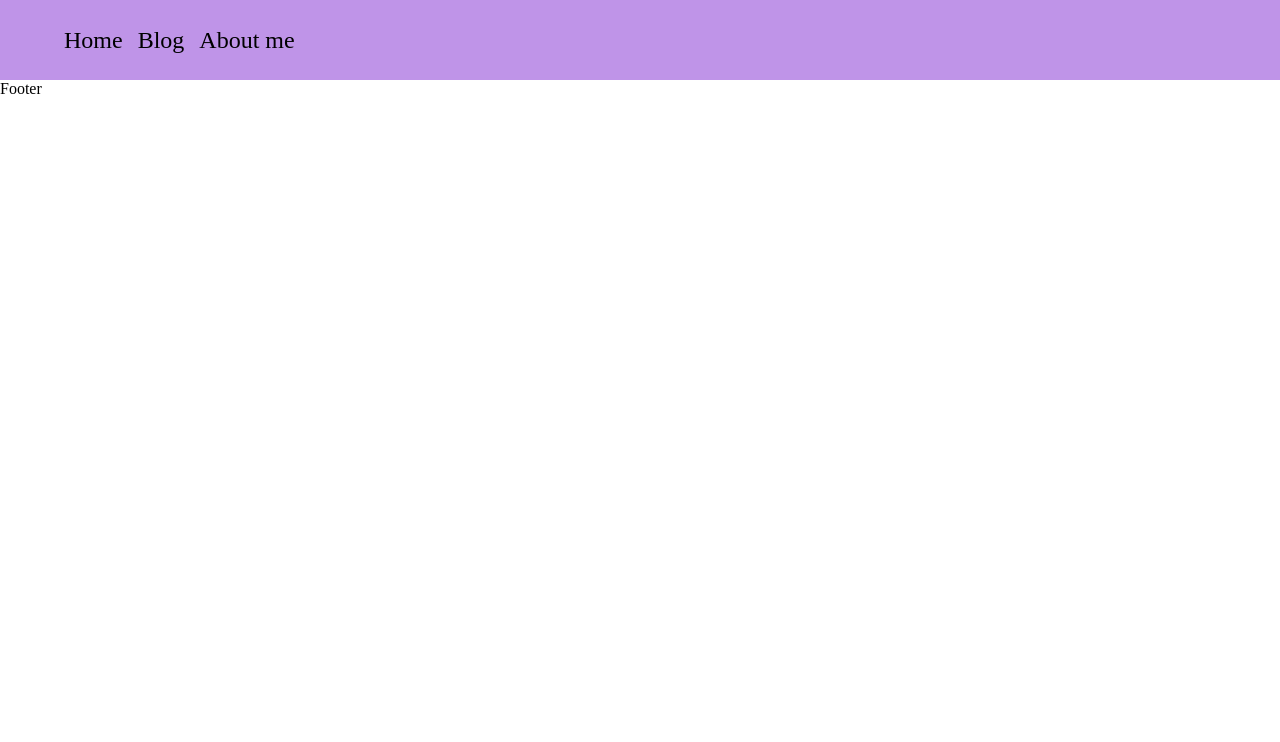
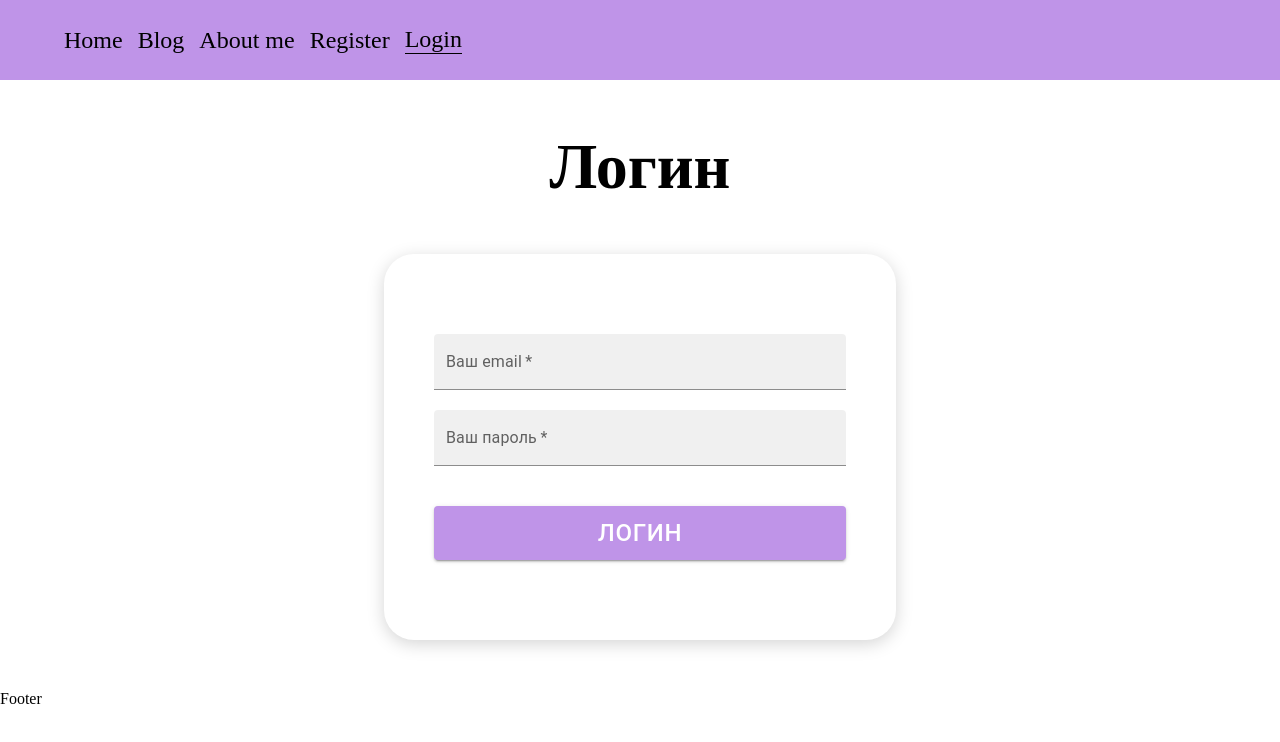
Before and after one commit to ArsenLen/BT-myblog, a React (Create React App) app: page /login in a window 1280 px wide. Shown: the top 742 px of the page. Built offline with nearby package versions, Linux system fonts and the light colour scheme; a web font is replaced by a local one.

Commit message:
login page

```diff
--- a/src/App.js
+++ b/src/App.js
@@ -6,6 +6,7 @@ import PostsPage from './pages/PostsPage/PostsPage';
 import Footer from './components/Footer/Footer';
 import SinglePostPage from './pages/SinglePostPage/SinglePostPage';
 import RegisterPage from './pages/RegisterPage/RegisterPage';
+import LoginPage from './pages/LoginPage/LoginPage';
 
 function App() {
   return (
@@ -16,6 +17,7 @@ function App() {
         <Route path='/posts' element={<PostsPage />} />
         <Route path='/post/:id' element={<SinglePostPage />} />
         <Route path="/register" element={<RegisterPage />} />
+        <Route path="/login" element={<LoginPage />} />
       </Routes>
       <Footer />
     </>
--- a/src/components/Header/Header.jsx
+++ b/src/components/Header/Header.jsx
@@ -1,14 +1,19 @@
 import React from 'react';
 import styles from './header.module.css';
-import { Link } from 'react-router-dom';
+import { Link, NavLink } from 'react-router-dom';
 
 const Header = () => {
+    const activeClass = ({isActive}) => {
+        return isActive ? `${styles.active} ${styles.link}` : styles.link
+    }
     return (
         <header>
             <nav className={styles.nav}>
-                <Link to="/" className={styles.link}>Home</Link>
-                <Link to="/posts" className={styles.link}>Blog</Link>
-                <Link to="/about" className={styles.link}>About me</Link>
+                <NavLink to="/" className={activeClass}>Home</NavLink>
+                <NavLink to="/posts" className={activeClass}>Blog</NavLink>
+                <NavLink to="/about" className={activeClass}>About me</NavLink>
+                <NavLink to="/register" className={activeClass}>Register</NavLink>
+                <NavLink to="/login" className={activeClass}>Login</NavLink>
             </nav>
         </header>
     );
--- a/src/components/Header/header.module.css
+++ b/src/components/Header/header.module.css
@@ -14,3 +14,6 @@ header {
     color: black;
     text-decoration: none;
 }
+.active {
+    border-bottom: 1px solid black;
+}
--- a/src/pages/LoginPage/LoginPage.jsx
+++ b/src/pages/LoginPage/LoginPage.jsx
@@ -0,0 +1,82 @@
+import React, { useState } from 'react';
+import TextField from '@mui/material/TextField';
+import Button from '@mui/material/Button';
+import styles from '../RegisterPage/registerpage.module.css';
+import axios from 'axios';
+import { ToastContainer, toast } from 'react-toastify';
+import 'react-toastify/dist/ReactToastify.css';
+
+
+const login = (loginData) => {
+    return axios.post("https://gentle-ridge-36337.herokuapp.com/api/auth/login", loginData)
+}
+
+const LoginPage = () => {
+    const [email, setEmail] = useState('')
+    const [password, setPassword] = useState('')
+
+    const handleSubmit = async (e) => {
+        e.preventDefault()
+        const userObj = {
+            email,
+            password
+        }
+        try {
+            const res = await login(userObj)
+            toast("Вы успешно авторизовались")
+        } catch (error) {
+            toast(error.response.data)
+        }
+    }
+    return (
+        <section className={styles.wrapper}>
+            <h1 className={styles.title}>Логин</h1>
+            <form className={styles.form} onSubmit={handleSubmit}>
+            <TextField
+                    label="Ваш email"
+                    variant="filled"
+                    type="email"
+                    name="email"
+                    fullWidth
+                    required
+                    style={{ marginBottom: "20px" }}
+                    value={email}
+                    onChange={e => setEmail(e.target.value)}
+                />
+                <TextField
+                    label="Ваш пароль"
+                    variant="filled"
+                    type="password"
+                    name="password"
+                    fullWidth
+                    required
+                    style={{ marginBottom: "40px" }}
+                    value={password}
+                    onChange={e => setPassword(e.target.value)}
+                />
+                <Button
+                    fullWidth
+                    type="submit"
+                    variant="contained"
+                    style={{backgroundColor: "#BF94E8", fontSize: "24px"}}
+                    >
+                    Логин
+                </Button>
+            </form>
+            <ToastContainer
+                position="top-right"
+                autoClose={5000}
+                hideProgressBar={false}
+                newestOnTop={false}
+                closeOnClick
+                rtl={false}
+                pauseOnFocusLoss
+                draggable
+                pauseOnHover
+                theme="dark"
+            />
+        </section>
+    );
+};
+
+export default LoginPage;
```
